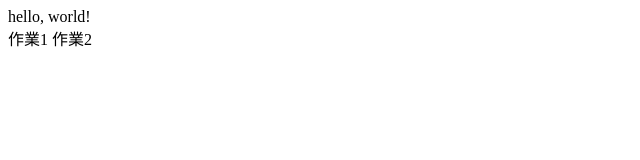
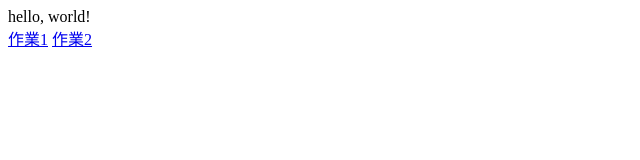
Before and after one commit to winter4t2h0/1110932048, a plain HTML site: page index.htm in a window 1280 px wide. Shown: the whole page, without its empty margins (0-640 px from the left). Drawn offline with Linux system fonts and the light colour scheme.

Commit message:
Update index.htm

```diff
--- a/index.htm
+++ b/index.htm
@@ -4,8 +4,8 @@
     <body>
       hello, world!
       <br>
-      <a herf="https://winter4t2h0.github.io/1110932048/form.htm">作業1</a>
-      <a herf="https://winter4t2h0.github.io/1110932048/1005-99.html">作業2</a>
+      <a href="https://winter4t2h0.github.io/1110932048/form.htm">作業1</a>
+      <a href="https://winter4t2h0.github.io/1110932048/1005-99.html">作業2</a>
     </body>
   </head>
 </html>
```
